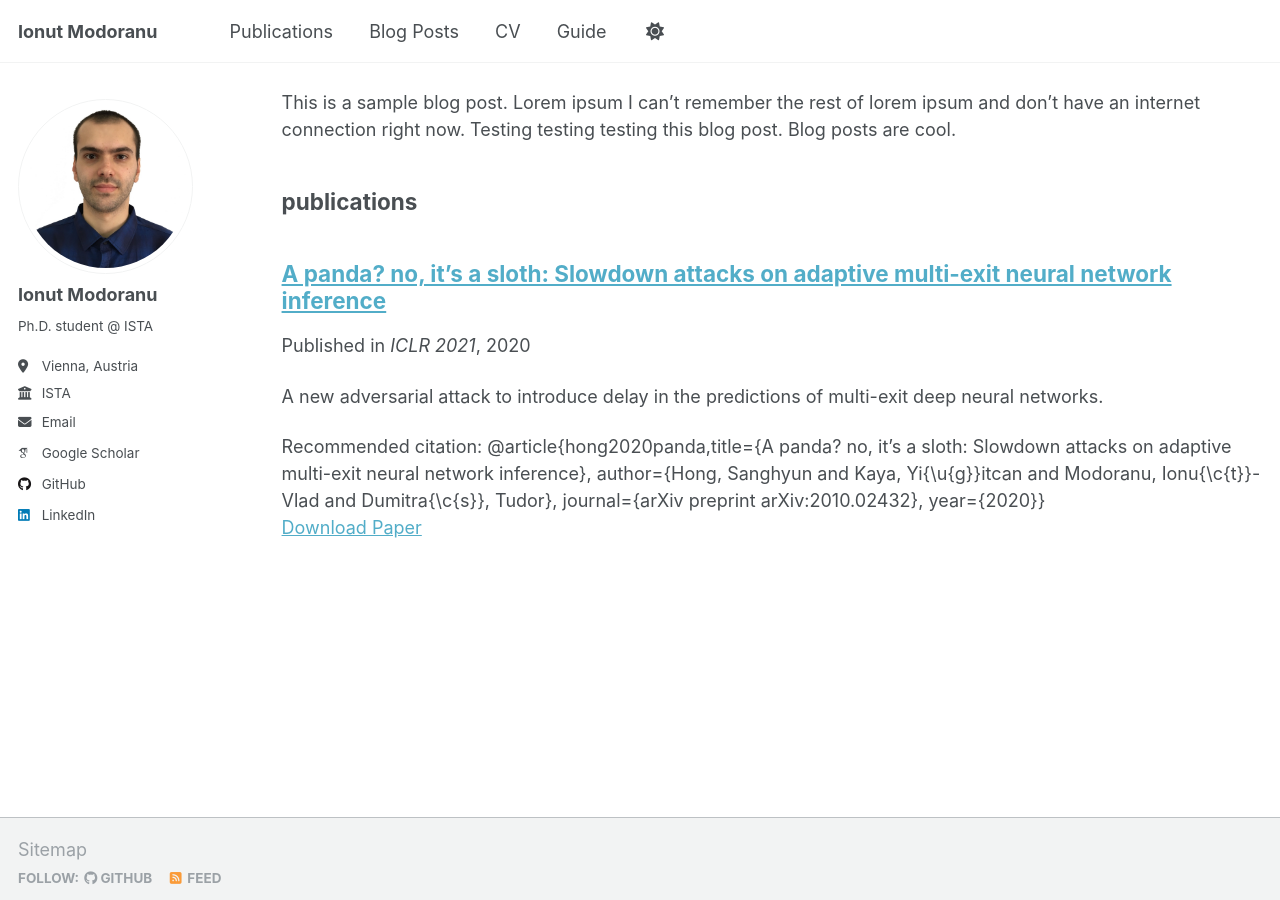
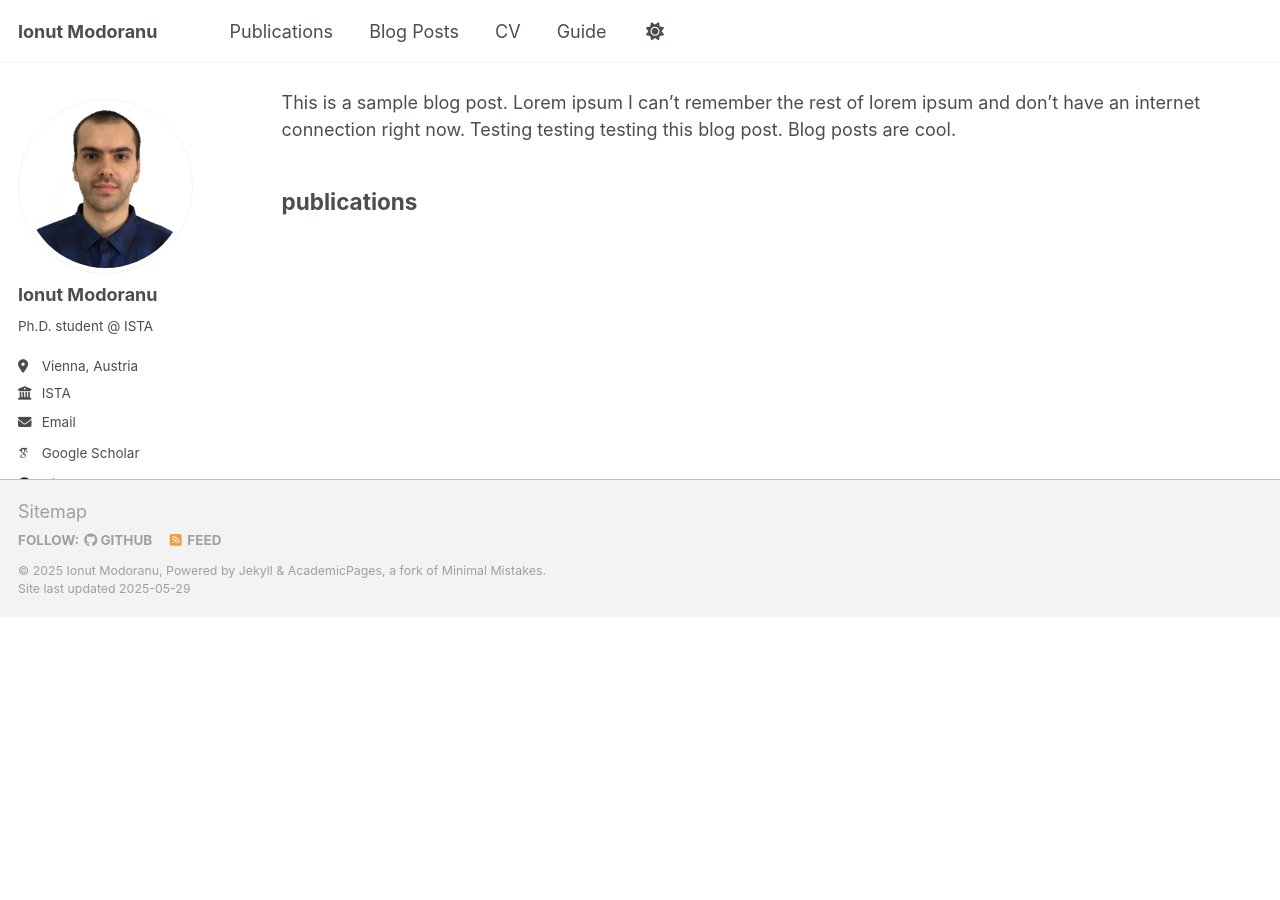
Before and after one commit to ionutmodo/ionutmodo.github.io, a Jekyll site: the page built from _pages/sitemap.md, in a window 1280 px wide and 900 px high, scrolled down 2714 px. Built offline with Jekyll 4.4.1, drawn with Linux system fonts in a browser that asks for light colours; some web fonts are replaced; a file with an impossible date is left out; after the commit the page ends 3331 px from its top, so only the background shows below that.

Commit message:
removed citation and changed text to Read Paper

```diff
--- a/_includes/archive-single.html
+++ b/_includes/archive-single.html
@@ -71,7 +71,7 @@
     {% elsif post.paperurl and post.bibtexurl %}
       <p><a href=" {{ post.paperurl }} ">Download Paper</a> | <a href="{{ post.bibtexurl }}">Download Bibtex</a></p>
     {% elsif post.paperurl %}
-      <p><a href=" {{ post.paperurl }} ">Download Paper</a></p>
+      <p><a href=" {{ post.paperurl }} ">Read Paper</a></p>
     {% elsif post.slidesurl and post.bibtexurl %}
       <p><a href="{{ post.slidesurl }}">Download Slides</a> | <a href="{{ post.bibtexurl }}">Download Bibtex</a></p>
     {% elsif post.slidesurl %}
--- a/_publications/2020-10-deep-sloth.md
+++ b/_publications/2020-10-deep-sloth.md
@@ -4,12 +4,10 @@ collection: publications
 category: conferences
 permalink: /publication/2020-10-deep-sloth
 excerpt: 'A new adversarial attack to introduce delay in the predictions of multi-exit deep neural networks.'
-date: 2020-10-06
+date: 2021
 venue: 'ICLR 2021'
 paperurl: 'https://arxiv.org/pdf/2010.02432'
-citation: '@article{hong2020panda,title={A panda? no, it’s a sloth: Slowdown attacks on adaptive multi-exit neural network inference},
-author={Hong, Sanghyun and Kaya, Yi{\u{g}}itcan and Modoranu, Ionu{\c{t}}-Vlad and Dumitra{\c{s}}, Tudor}, journal={arXiv preprint
-                                                             arXiv:2010.02432}, year={2020}}'
+citation:
 ---
 
 A new adversarial attack to introduce delay in the predictions of multi-exit deep neural networks.
```
